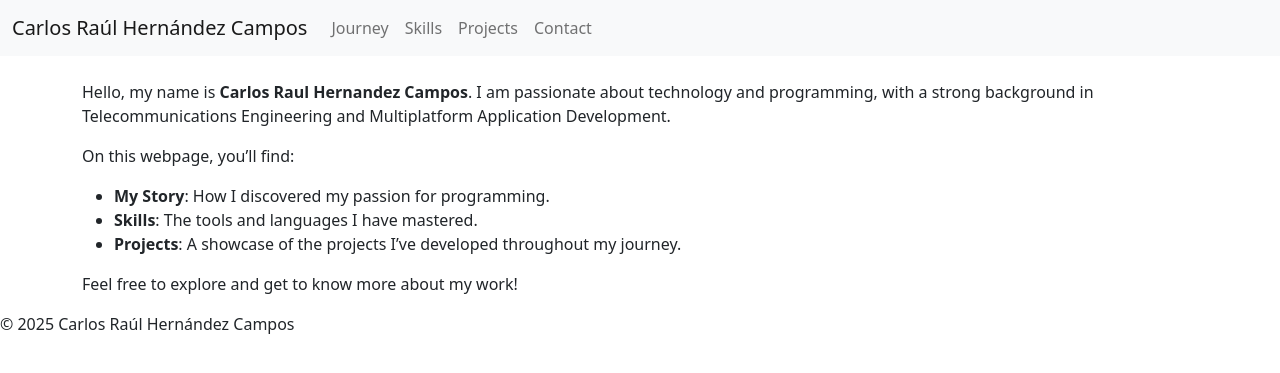
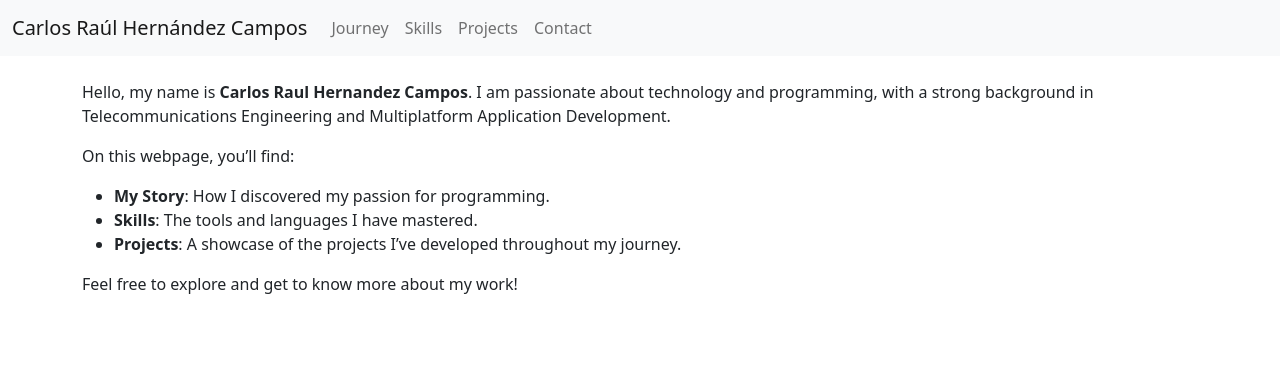
Before and after one commit to CarlosHernandezCR/CarlosHernandezCR.github.io, a Jekyll site: the page built from index.md, in a window 1280 px wide. Shown: the top 373 px of the page. Built offline with Jekyll 4.4.1, drawn with Linux system fonts in a browser that asks for light colours.

Commit message:
Update default.html

```diff
--- a/_layouts/default.html
+++ b/_layouts/default.html
@@ -35,10 +35,6 @@
   <div class="container mt-4">
     {{ content }}
   </div>
-
-  <footer>
-    <p>&copy; 2025 Carlos Raúl Hernández Campos</p>
-  </footer>
   <script src="https://cdn.jsdelivr.net/npm/bootstrap@5.1.3/dist/js/bootstrap.bundle.min.js"></script>
 </body>
 </html>
```
